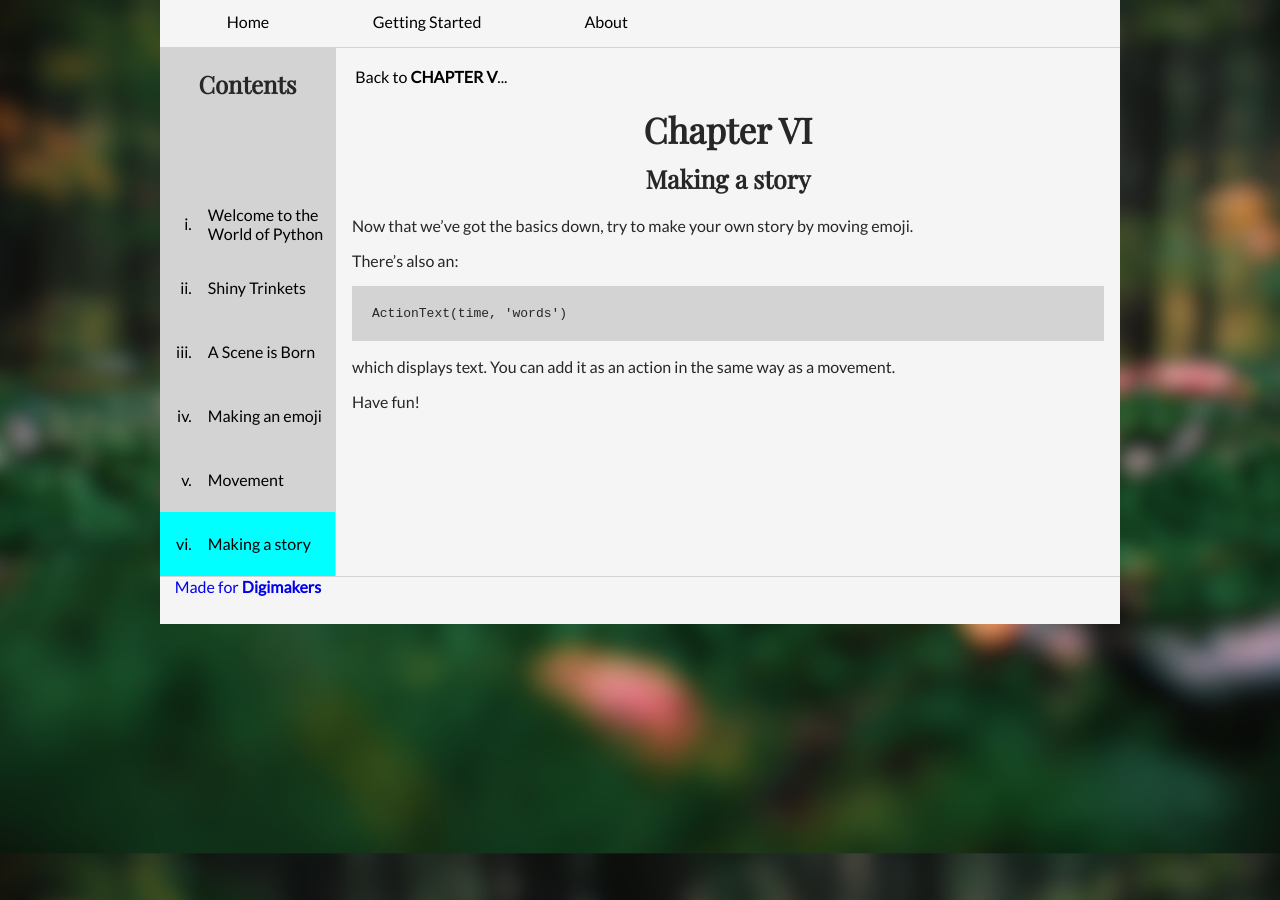
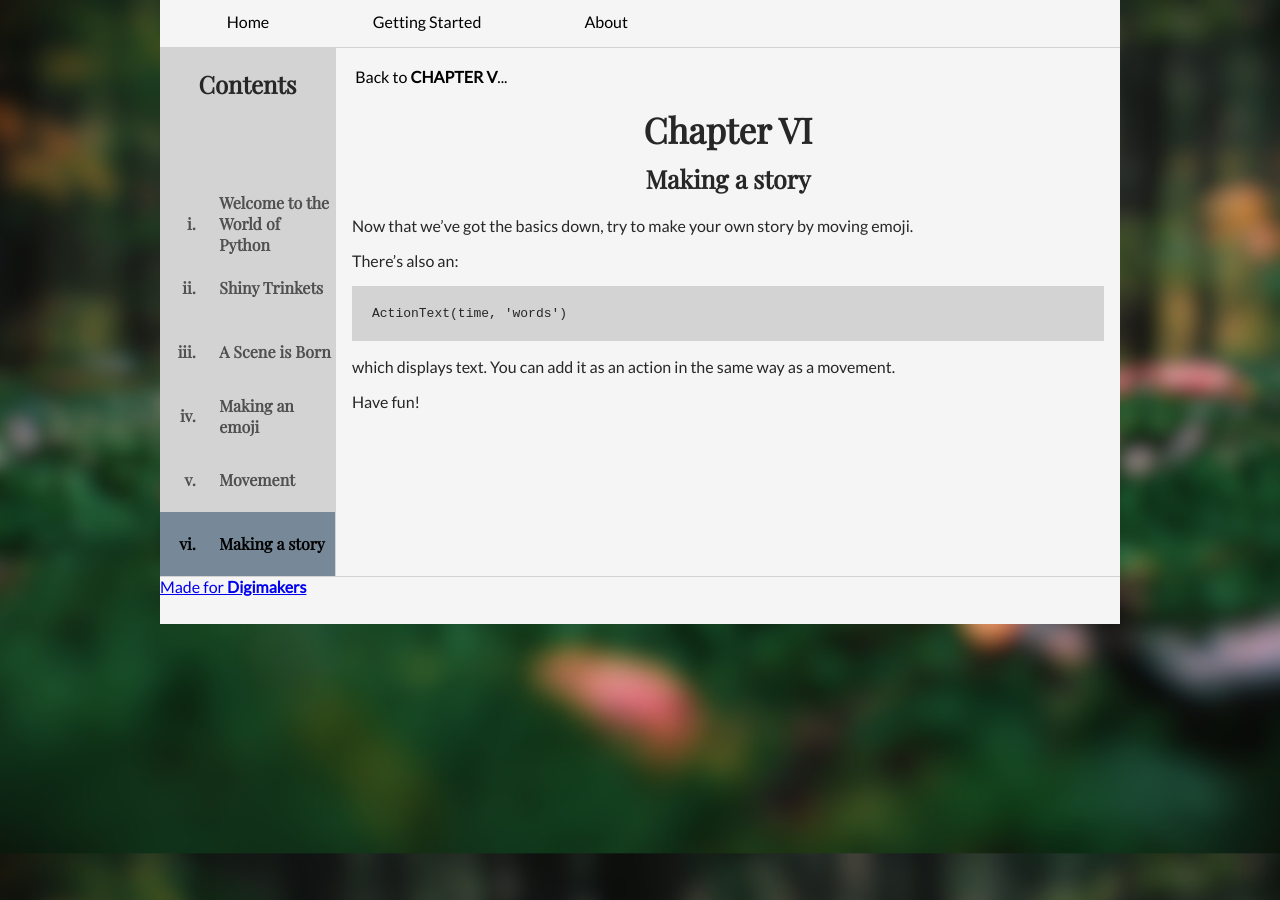
Before and after one commit to Nenivar/outreach-storytelling-site, a Jekyll site: the page built from _posts/1395-01-01-open.md, in a window 1280 px wide. Built offline with Jekyll 4.4.1, drawn with Linux system fonts in a browser that asks for light colours.

Commit message:
even better

```diff
--- a/_layouts/post.html
+++ b/_layouts/post.html
@@ -12,13 +12,13 @@ chapter: _
                     {{ post.title }}
                 </a>
             </li> -->
-            <a href="{{ post.url }}" class="sidebar_button {% if page.url == post.url %}current{% endif %}" >
-                <p class="sidebar_button_num">
+            <a href="{{ post.url }}" class="sidebar_button {% if page.url == post.url %}current{% endif %}{% if page.chapter > post.chapter %}previous{% endif %}" >
+                <h4 class="sidebar_button_num">
 
-                </p>
-                <p class="sidebar_button_title">
+                </h4>
+                <h4 class="sidebar_button_title">
                     {{ post.title }}
-                </p>
+                </h4>
             </a>
         {% endfor %}
     </div>
--- a/_sass/_layout.scss
+++ b/_sass/_layout.scss
@@ -15,9 +15,17 @@ $sidebar-phone_width: 3em;
     background: whitesmoke;
 
     a {
+        display: inline-block;
+        height: 100%;
+        width: 11em;
+        text-align: center;
         line-height: $header-footer_height * 0.9;
-        height: 100%;
         color: initial;
+        text-decoration: none;
+
+        @media only screen and (max-width: 640px) {
+            width: 7em;
+        }
     }
 }
 
@@ -114,7 +122,7 @@ $sidebar-phone_width: 3em;
 
                 &_title {
                     margin: auto;
-                    width: $sidebar_width - 3em;
+                    width: $sidebar_width - 4em;
                     text-align: left;
 
                     @media only screen and (max-width: 640px) {
@@ -127,7 +135,12 @@ $sidebar-phone_width: 3em;
                 }
 
                 &.current {
-                    background-color: aqua;
+                    background-color: lightslategray;
+                    font-weight: bold;
+                }
+
+                &.previous {
+                    color: #505050;
                 }
             }
 
--- a/_sass/_main.scss
+++ b/_sass/_main.scss
@@ -10,6 +10,22 @@ h1 {
 }
 
 h2 {
+    font-family: 'Playfair Display', serif;
+}
+
+h3 {
+    font-family: 'Playfair Display', serif;
+}
+
+h4 {
+    font-family: 'Playfair Display', serif;
+}
+
+h5 {
+    font-family: 'Playfair Display', serif;
+}
+
+h6 {
     font-family: 'Playfair Display', serif;
 }
 
@@ -40,10 +56,7 @@ ul {
 
 .banner {
     a {
-        display: inline-block;
-        width: 11em;
-        text-align: center;
-        text-decoration: none;
+
     }
 }
 
```
